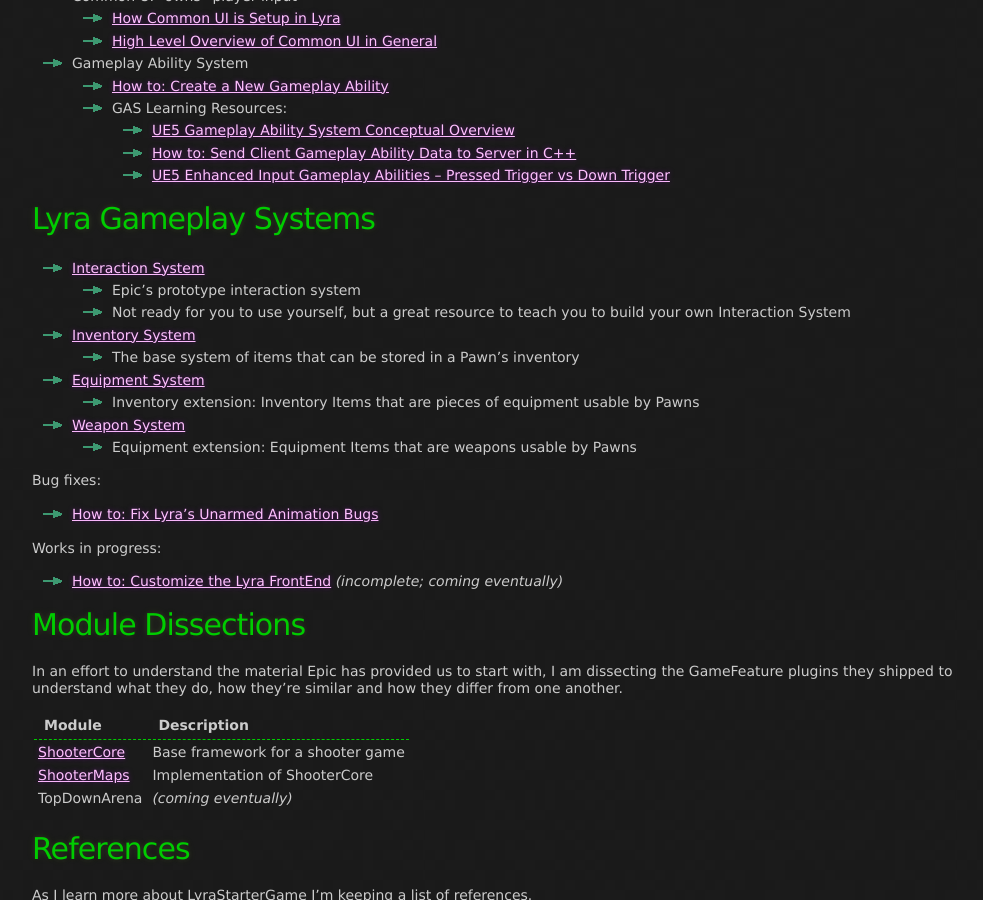
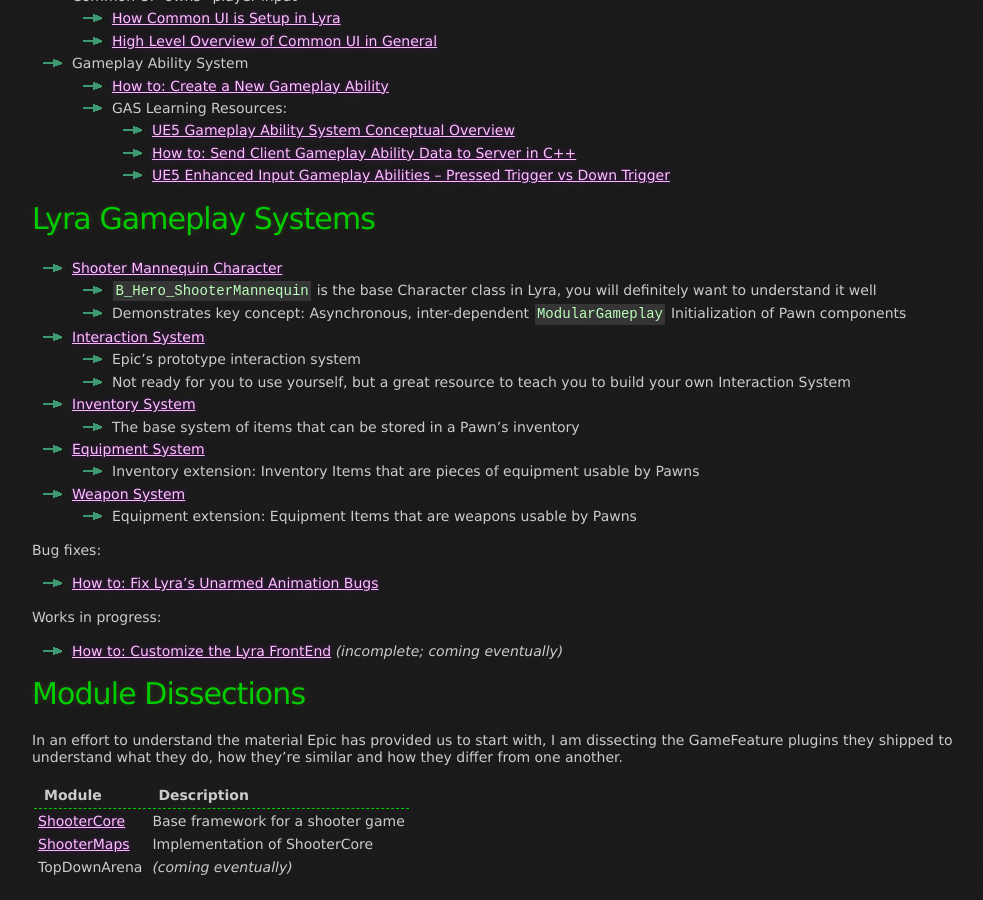
Before and after one commit to x157/x157.github.io, a Jekyll site: the page built from UE5/LyraStarterGame/index.md, in a window 1280 px wide and 900 px high, scrolled down 595 px. Shown: the whole window, without its empty margins (108-1091 px from the left). Built offline with Jekyll 4.4.1, drawn with Linux system fonts in a browser that asks for light colours.

Commit message:
Link Shooter Mannequin

```diff
--- a/UE5/LyraStarterGame/index.md
+++ b/UE5/LyraStarterGame/index.md
@@ -39,6 +39,9 @@
 
 # Lyra Gameplay Systems
 
+- [Shooter Mannequin Character](./ShooterMannequin)
+  - `B_Hero_ShooterMannequin` is the base Character class in Lyra, you will definitely want to understand it well
+  - Demonstrates key concept: Asynchronous, inter-dependent `ModularGameplay` Initialization of Pawn components
 - [Interaction System](./Interactions/)
   - Epic's prototype interaction system
   - Not ready for you to use yourself, but a great resource to teach you to build your own Interaction System
```
